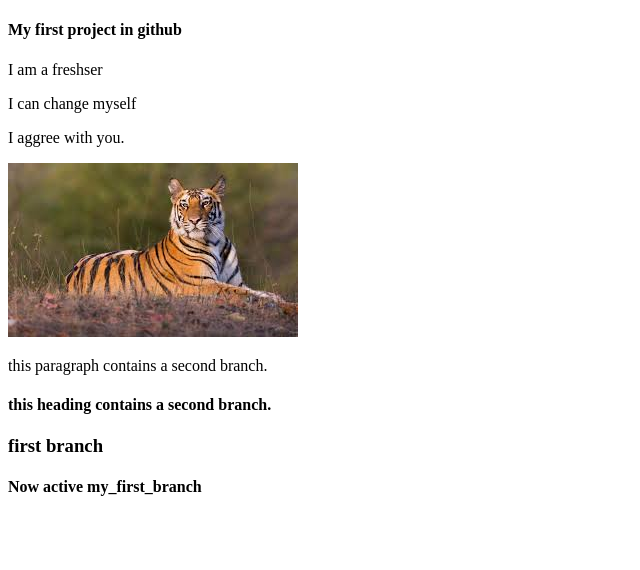
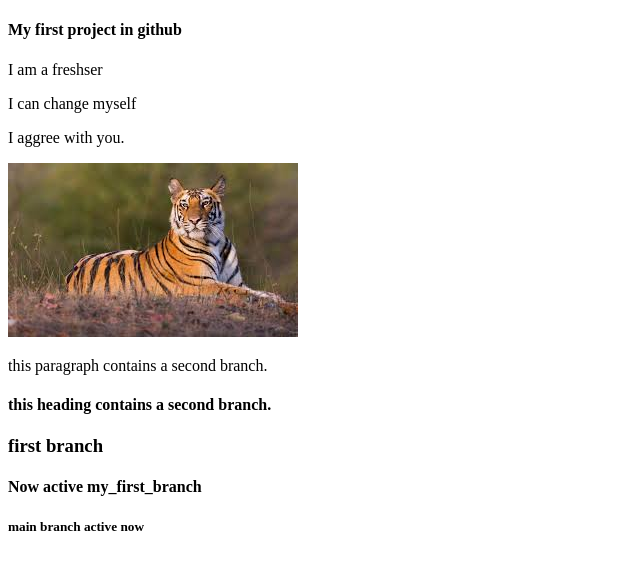
Before and after one commit to Mojmul-Haque/my-first-project, a plain HTML site: page index.html in a window 1280 px wide. Shown: the whole page, without its empty margins (0-640 px from the left). Drawn offline with Linux system fonts and the light colour scheme.

Commit message:
try again

```diff
--- a/index.html
+++ b/index.html
@@ -24,6 +24,7 @@
                     </div>
                     <div id="second-branch">
                         <h4>Now active my_first_branch</h4>
+                        <h5>main branch active now</h5>
                     </div>
                 </div>
             </div>
```
Also changed, not shown: 2 other files.
